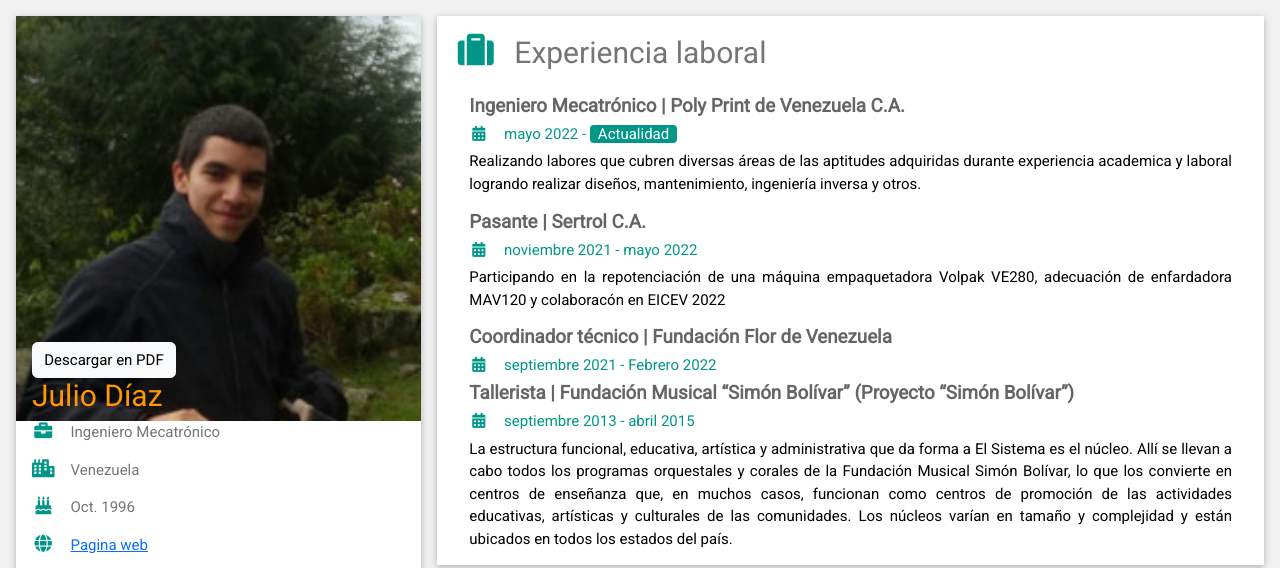
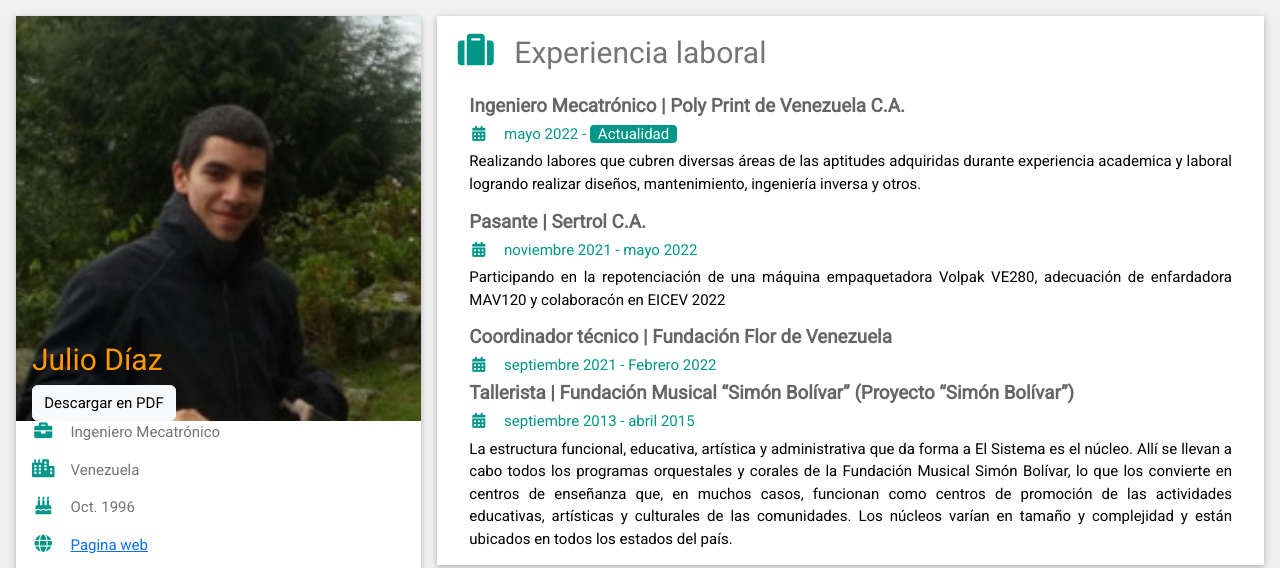
Before and after one commit to JLykos/prueba, a plain HTML site: page docs/index.html in a window 1280 px wide. Shown: the top 568 px of the page. Drawn offline with nearby package versions, Linux system fonts and the light colour scheme.

Commit message:
Update index.html

```diff
--- a/docs/index.html
+++ b/docs/index.html
@@ -29,8 +29,8 @@ html,body,h1,h2,h3,h4,h5,h6 {font-family: "Roboto", sans-serif}
           <div class="w3-display-container">
             <img src="avatar.jpg" style="width:100%" alt="Avatar">
             <div class="w3-display-bottomleft w3-container w3-text-orange">
-              <a href="https://github.com/JLykos/plantilla-cv/raw/master/docs/CV%20-%20Ing.%20Julio%20D%C3%ADaz.pdf" target="_blank" class="btn btn-light" role="button" aria-disabled="true">Descargar en PDF</a>
               <h2>Julio Díaz</h2>
+              <a href="https://github.com/JLykos/plantilla-cv/raw/master/docs/CV%20-%20Ing.%20Julio%20D%C3%ADaz.pdf" target="_blank" class="btn btn-light inline" role="button" aria-disabled="true">Descargar en PDF</a>
             </div>
           </div>
           <div class="w3-container">
```
